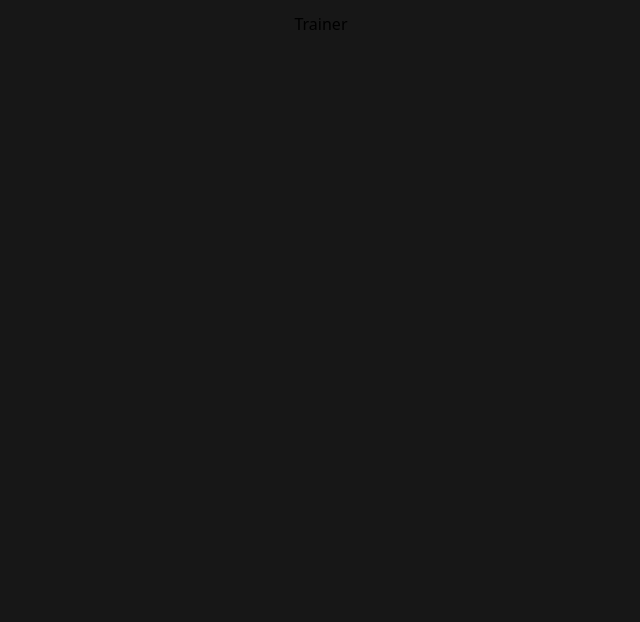
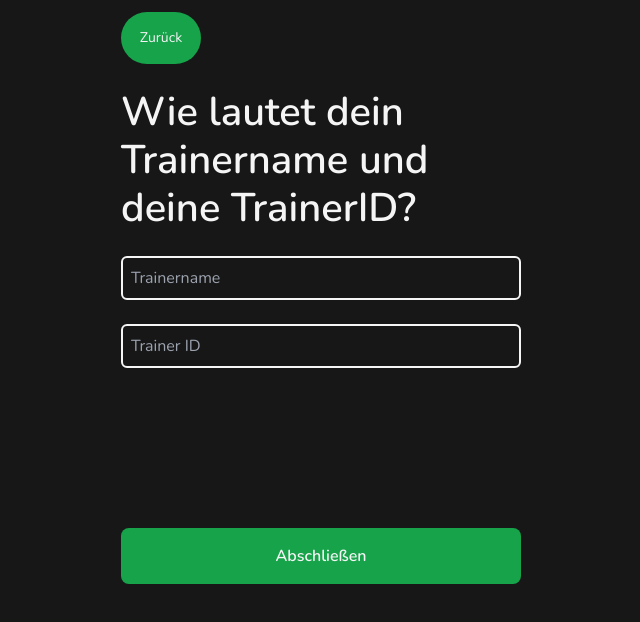
Before and after one commit to fvrxn/pogoraid-website, a Next.js app: page /raid-generator/trainer in a window 1280 px wide. Shown: the top 622 px of the page, without its empty margins (319-959 px from the left). Built offline with nearby package versions, Linux system fonts and the light colour scheme.

Commit message:
updated trainer info pages
- added inputfields
- styled page

```diff
--- a/app/raid-generator/trainer/page.tsx
+++ b/app/raid-generator/trainer/page.tsx
@@ -1,7 +1,35 @@
+"use client"
+
+// react imports
+import { useState } from "react";
+
+// components imports
+import BackButton from "@/app/components/BackButton";
+import Button from "@/app/components/Button";
+import InputField from "@/app/components/InputField";
+
 export default function Trainer() {
-    return (
-      <div>
-        <p>Trainer</p>
-      </div>
-    );
+const [trainerName, setTrainerName] = useState("");
+const [trainerID, setTrainerID] = useState("");
+
+const handleTrainerNameChange = (event: React.ChangeEvent<HTMLInputElement>) => {
+  setTrainerName(event.target.value);
+}
+
+const handleTrainerIDChange = (event: React.ChangeEvent<HTMLInputElement>) => {
+  setTrainerID(event.target.value);
+}
+
+  return (
+    <div className="flex flex-col">
+    <BackButton />
+    <h1 className="font-Nunito text-white font-semibold text-heading mt-6">
+      Wie lautet dein Trainername und deine TrainerID?
+    </h1>
+    <InputField placeholder="Trainername" changeValue={handleTrainerNameChange} value={trainerName}/>
+    <InputField placeholder="Trainer ID" changeValue={handleTrainerIDChange} value={trainerID}/>
+    <div id="spacer" className="mt-40" />
+    <Button linkTo="/raid-generator/host" text="Abschließen" />
+  </div>
+  );
   }
```
